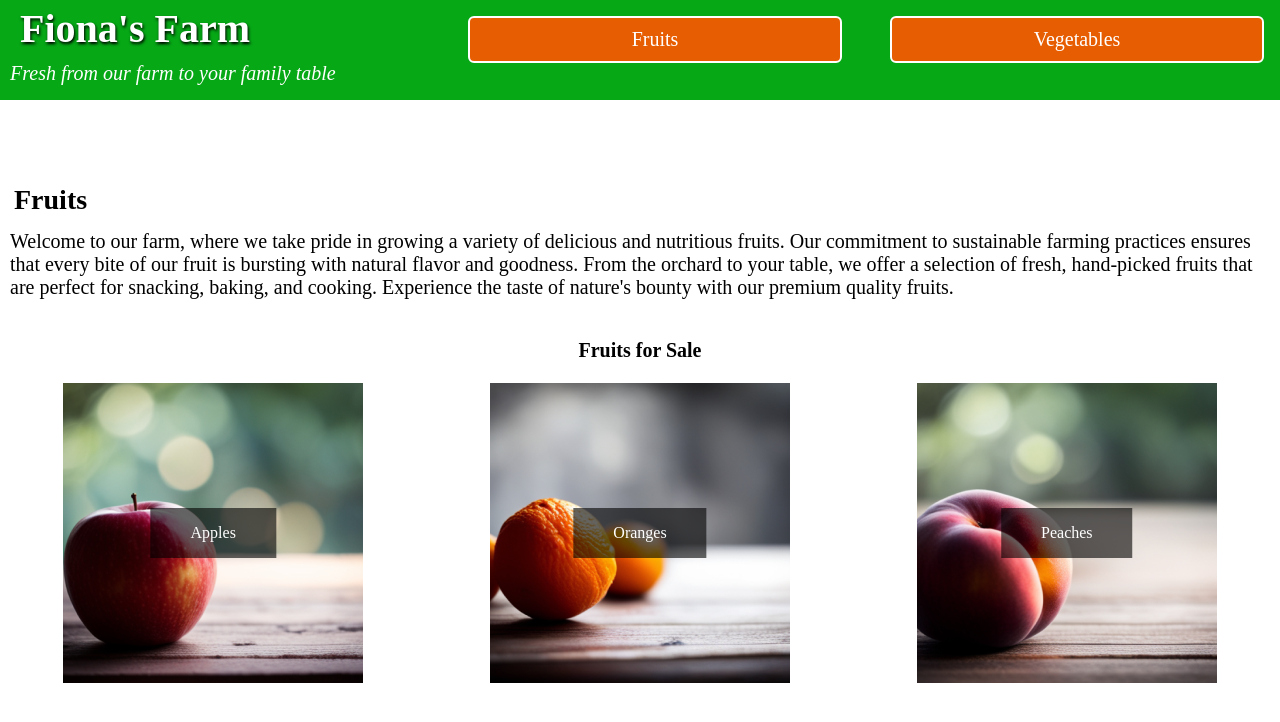
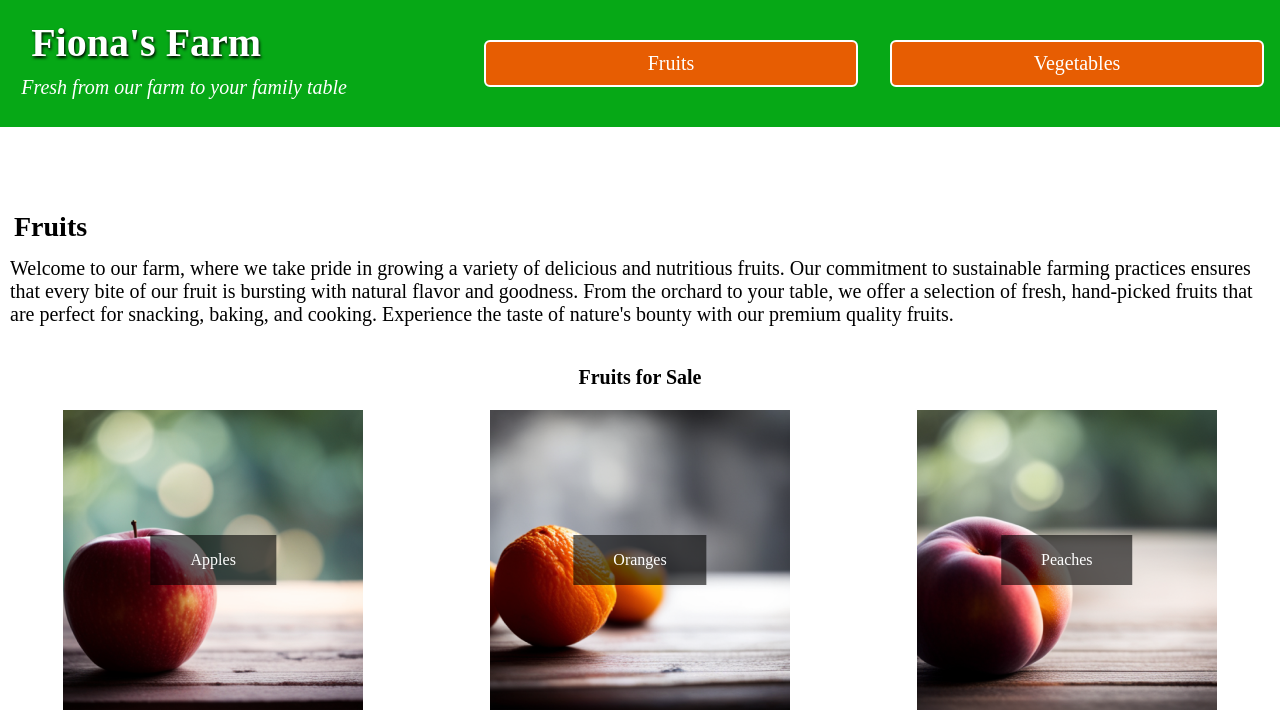
Before and after one commit to KidronLeip/farm, a plain HTML site: page index.html in a window 1280 px wide. Shown: the top 722 px of the page. Drawn offline with Linux system fonts and the light colour scheme; a web font is replaced by a local one.

Commit message:
html and css updates

```diff
--- a/index.html
+++ b/index.html
@@ -1,5 +1,8 @@
+<!DOCTYPE html>
+
 <html lang="en">
     <head>
+        <meta charset="UTF-8">
         <link rel="stylesheet" href="style.css">
         <title>Fiona's Farm</title>
     </head>
@@ -19,6 +22,7 @@
         </nav>
     </section>
 
+    <main>
         <section id="section-fruits">
                 <h2>Fruits</h2>
                     <p>Welcome to our farm, where we take pride in growing a variety of delicious and nutritious fruits.
@@ -159,6 +163,7 @@
                                 </figure>
                             </div>
                     </section>
+                </main>
 
                 <section class="footer-info">
                     <div class="footer-item">
@@ -183,8 +188,8 @@
                         </ul>
                     </div>
                 </section>
-            </body>
             <footer>
                 <p class="copyright">Copyright 2024</p>
             </footer>
+        </body>
 </html>
--- a/style.css
+++ b/style.css
@@ -1,27 +1,69 @@
+/*----------------*/
 /* IMPORTED FONTS */
+/*----------------*/
 @import url('https://fonts.googleapis.com/css2?family=Habibi&family=Irish+Grover&display=swap');
 
+/*----------*/
 /* CSS REST */
+/*----------*/
 
-.button-top {
-    position: fixed;
-    bottom:0px;
-    right:0px;
-    background-color: var(--Orange);
-    border-color: var(--White);
-    border-style: solid;
-    border-width: 2px;
-    border-radius: 0.3em;
-    padding: 0.9em 0.5em;
-    margin: 1em 1em;
-    z-index: 1;
+/*----------------*/
+/* ROOT VARIABLES */
+/*----------------*/
+:root {
+    --Green: #06A816;
+    --Orange: #E75D02;
+    --Black: #000000;
+    --White: #ffffff;
+}
 
+/*------------------------------------*/
+/* GLOBAL STYLES (mobile first/small) */
+/*------------------------------------*/
+body {
+    font-family: 'Habibi';
+    margin: 0 auto;
+    min-width: 428px;
+}
+
+h1, h2, h3 {
+    font-family: 'Irish Grover';
+}
+
+h1 {
+    font-size: 2.5em;
+    color: var(--White);
+    text-shadow: 1px 2px 3px var(--Black);
+    margin: 0;
+}
+
+h2 {
+    font-size: 1.75em;
+    margin: 3em 0.5em 0.5em 0.5em;
+}
+
+h3 {
+    text-align: center;
+    margin: 2em 0 0 0;
+}
+
+h3, p {
+    font-size: 1.25em;
+}
+
+p {
+    margin: 0.5em;
+}
+
+a {
+    text-decoration: none;
+    color: var(--White);
 }
 
 header {
     background-color: var(--Green);
     text-align: center;
-    height: 100px;
+    padding: 0.7em;
 }
 
 .header-text {
@@ -37,8 +79,7 @@ header {
 .menu li {
     list-style: none;
     display: grid;
-    gap: 10px;
-    margin: 1em;
+    margin: 2.5em 1em 2.5em 0em;
 }
 
 .menu li a {
@@ -56,11 +97,6 @@ header {
     padding: 10px;
     font-family: 'Habibi';
     margin: 0 auto;
-}
-
-a {
-    text-decoration: none;
-    color: var(--White);
 }
 
 .fruit-veg-images {
@@ -90,6 +126,13 @@ figcaption {
     text-align: center;
   }
 
+footer {
+    background-color: var(--White);
+    color: var(--Green);
+    position: relative;
+    text-align: center;
+}
+
 .footer-info {
     background-color: var(--Green);
     color: var(--White);
@@ -107,79 +150,25 @@ figcaption {
     margin: 1em;
 }
 
-footer {
-    background-color: var(--White);
-    color: var(--Green);
-    position: relative;
-    text-align: center;
+.button-top {
+    position: fixed;
+    bottom:0px;
+    right:0px;
+    background-color: var(--Orange);
+    border-color: var(--White);
+    border-style: solid;
+    border-width: 2px;
+    border-radius: 0.3em;
+    padding: 0.9em 0.5em;
+    margin: 1em 1em;
+    z-index: 1;
+
 }
 
-
-
-
-
-
-
-
-
-/* ROOT VARIABLES */
-:root {
-    --Green: #06A816;
-    --Orange: #E75D02;
-    --Black: #000000;
-    --White: #ffffff;
-}
-
-/* GLOBAL STYLES (mobile first/small) */
-H1 {
-    font-size: 2.5em;
-    color: var(--White);
-    text-shadow: 1px 2px 3px var(--Black);
-    margin: 0;
-}
-
-H2 {
-    font-size: 1.75em;
-    margin: 3em 0.5em 0.5em 0.5em;
-}
-
-H3 {
-    text-align: center;
-    margin: 2em 0 0 0;
-}
-
-H1, H2, H3 {
-    font-family: 'Irish Grover';
-}
-
-H3, p {
-    font-size: 1.25em;
-}
-
- p {
-    margin: 0.5em;
-}
-
-body {
-    font-family: 'Habibi';
-    margin: 0 auto;
-    min-width: 428px;
-}
-
-
-
-
-
-
-
-
-
+/*----------------------*/
 /* MEDIA QUERY (medium) */
+/*----------------------*/
 @media screen and (min-width: 834px) {
-    body {
-        margin: 0 auto;
-    }
-
     .fruit-veg-images {
         grid-template-columns: 1fr 1fr;
     }
@@ -197,14 +186,14 @@ body {
         align-content: center;
     }
 
+    .header-text {
+        text-align: right;
+        padding-right: 0.5em;
+    }
+
     h1 {
         text-align: left;
         padding-left: 0.5em;
-    }
-
-    .header-text {
-        text-align: right;
-        padding-right: 0.5em;
     }
 
     .footer-info {
@@ -212,14 +201,10 @@ body {
     }
 }
 
+/*---------------------*/
 /* MEDIA QUERY (large) */
+/*---------------------*/
 @media screen and (min-width: 1280px) {
-    .header-nav {
-        display: grid;
-        grid-template-columns: 1fr 1fr;
-        background-color: var(--Green);
-    }
-
     header {
         display: inline;
     }
@@ -228,12 +213,18 @@ body {
         text-align: left;
     }
 
-    .fruit-veg-images {
-        grid-template-columns: 1fr 1fr 1fr;
+    .header-nav {
+        display: grid;
+        grid-template-columns: 1fr 1fr;
+        background-color: var(--Green);
     }
 
     .menu {
         padding-top: 0;
+    }
+
+    .fruit-veg-images {
+        grid-template-columns: 1fr 1fr 1fr;
     }
 
     .footer-item {
@@ -243,7 +234,9 @@ body {
     }
 }
 
+/*------------------*/
 /* MEDIA QUERY (xl) */
+/*------------------*/
 @media screen and (min-width: 1440px) {
     .fruit-veg-images {
         grid-template-columns: 1fr 1fr 1fr 1fr;
```
Lines whose indentation alone changed are shown as unchanged.
